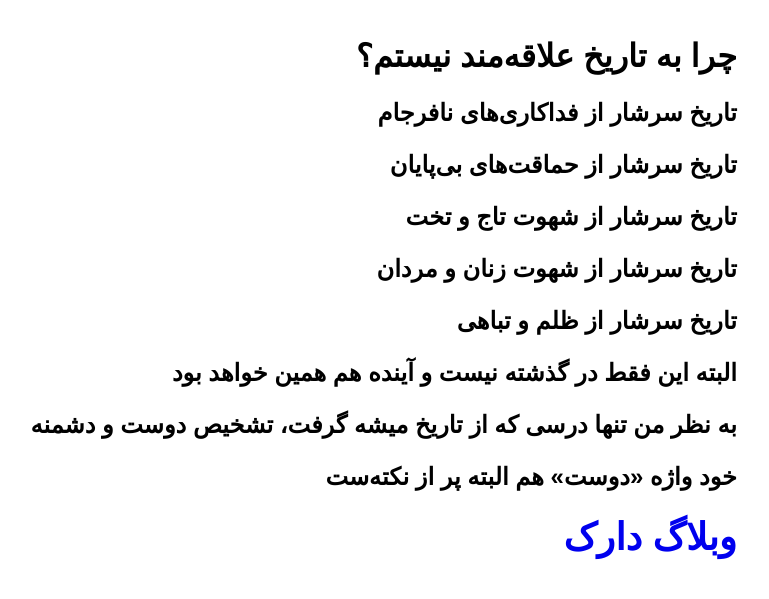
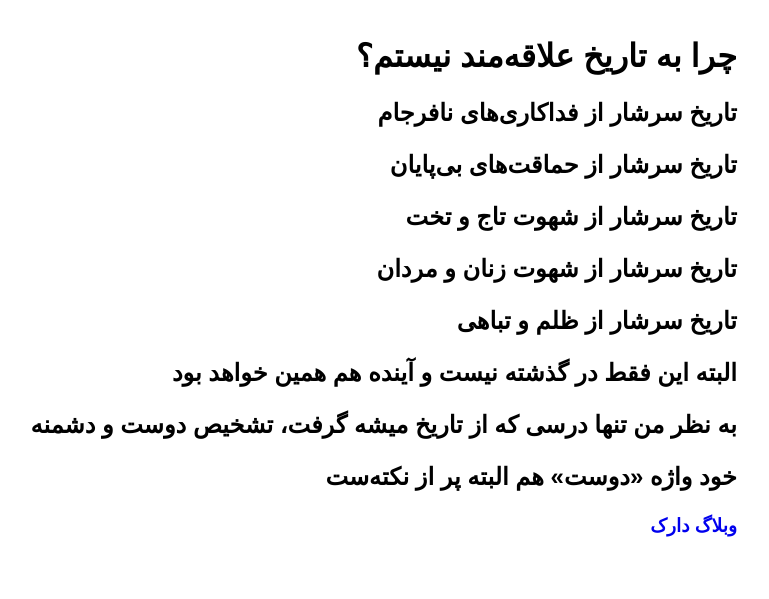
Before and after one commit to darkblog/darkblog.github.io, a Jekyll site: the page built from _posts/2024-7-4-2.md, in a window 1280 px wide. Shown: the top 599 px of the page, without its empty margins (392-1161 px from the left). Built offline with Jekyll 4.4.1, drawn with Linux system fonts in a browser that asks for light colours.

Commit message:
Update post.html

```diff
--- a/_layouts/post.html
+++ b/_layouts/post.html
@@ -7,7 +7,7 @@
 <head>
 <title>{{ page.title }}</title>
 <meta name="viewport" content="width=device-width">
-<style>body{font-family:sans-serif;margin:auto;padding:1em;max-width:80ch}a{text-decoration:none;font-size:2em}</style>
+<style>body{font-family:sans-serif;margin:auto;padding:1em;max-width:80ch}a{text-decoration:none;font-size:1em}</style>
 </head>
 <body>
 <h1>{{ page.title }}</h1>
```
